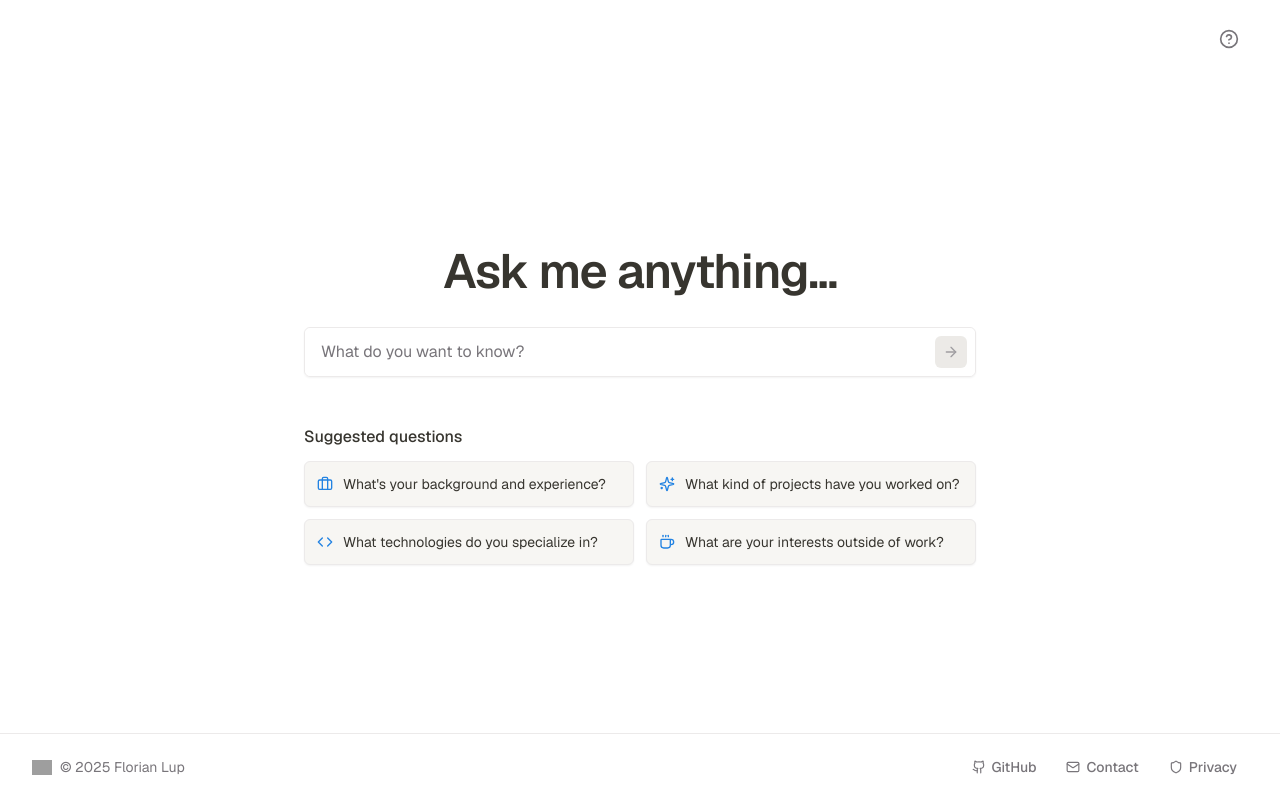
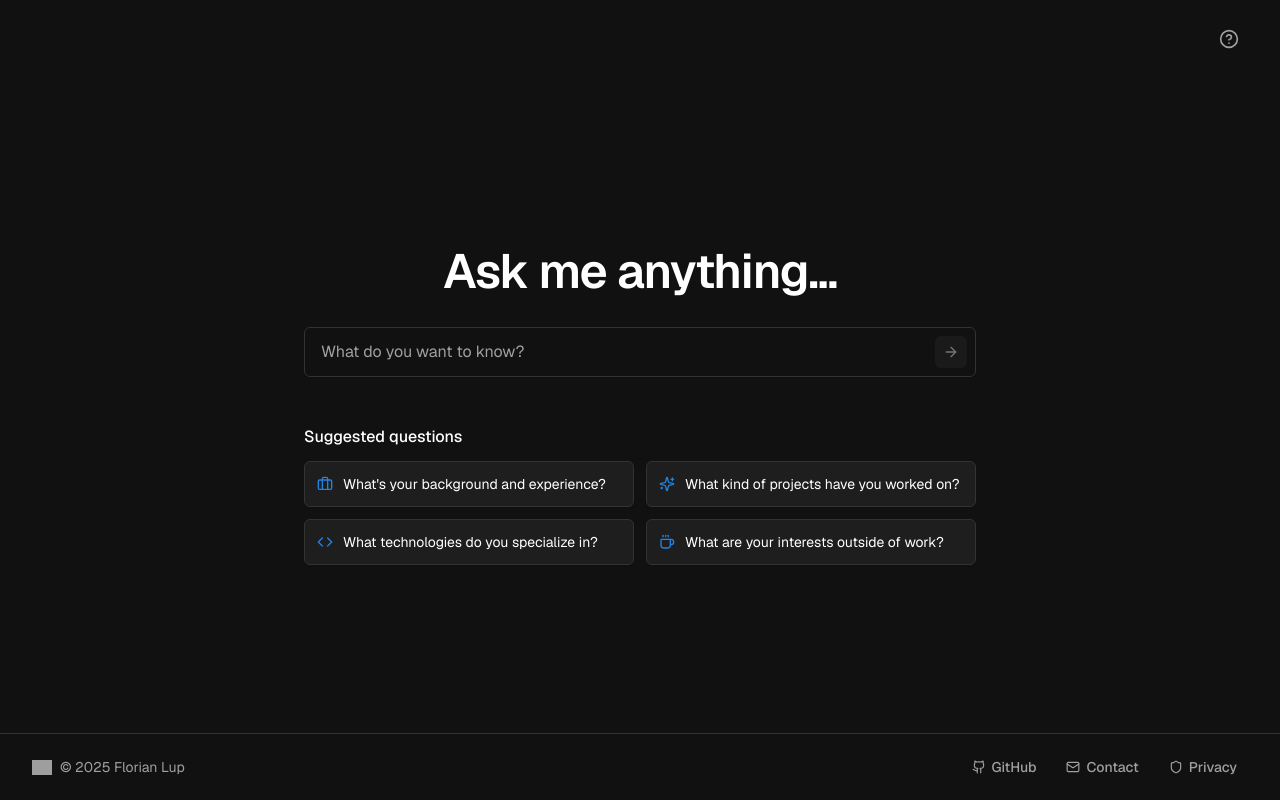
Before and after one commit to florian-lup/mirror-image, a Next.js app: page / in a window 1280 px wide. Built offline with nearby package versions, Linux system fonts and the light colour scheme; grey boxes are pictures that could not be loaded.

Commit message:
removed light classes

```diff
--- a/src/app/globals.css
+++ b/src/app/globals.css
@@ -2,23 +2,6 @@
 @tailwind components;
 @tailwind utilities;
 
-:root {
-  --background: #ffffff;
-  --foreground: #37352f;
-  --muted: #e4e2dd;
-  --muted-foreground: #78757a;
-  --border: #eceaea;
-  --card: #f7f6f3;
-  --card-foreground: #37352f;
-  --primary: #2383e2;
-  --primary-foreground: #ffffff;
-  --secondary: #f1f0ee;
-  --secondary-foreground: #37352f;
-  --accent: #f7f3eb;
-  --accent-foreground: #eb5757;
-}
-
-@media (prefers-color-scheme: dark) {
 :root {
   --background: #111111;
   --foreground: #ffffff;
@@ -29,11 +12,10 @@
   --card-foreground: #ffffff;
   --primary: #2383e2;
   --primary-foreground: #ffffff;
-    --secondary: #222222;
+  --secondary: #292929;
   --secondary-foreground: #ffffff;
   --accent: #2a2a2a;
   --accent-foreground: #eb5757;
-  }
 }
 
 body {
--- a/src/components/Chat/components/ChatMessages.tsx
+++ b/src/components/Chat/components/ChatMessages.tsx
@@ -69,7 +69,7 @@ export const ChatMessages: React.FC<ChatMessagesProps> = ({
           key={message.id}
           className={`rounded-lg p-2 sm:p-3 ${
             message.type === 'user'
-              ? 'bg-zinc-800 text-secondary-foreground'
+              ? 'bg-secondary text-foreground'
               : 'bg-card text-card-foreground'
           }`}
         >
@@ -91,7 +91,7 @@ export const ChatMessages: React.FC<ChatMessagesProps> = ({
       )}
 
       {error && (
-        <div className="bg-accent rounded-lg p-3 text-accent-foreground">
+        <div className="bg-secondary rounded-lg p-3 text-card-foreground">
           {error}
         </div>
       )}
--- a/tailwind.config.ts
+++ b/tailwind.config.ts
@@ -7,7 +7,6 @@ const config = {
     "./src/components/**/*.{js,ts,jsx,tsx,mdx}",
     "./src/app/**/*.{js,ts,jsx,tsx,mdx}",
   ],
-  darkMode: ["class", '[data-theme="dark"]'],
   theme: {
     extend: {
       colors: {
```
Lines whose indentation alone changed are shown as unchanged.
